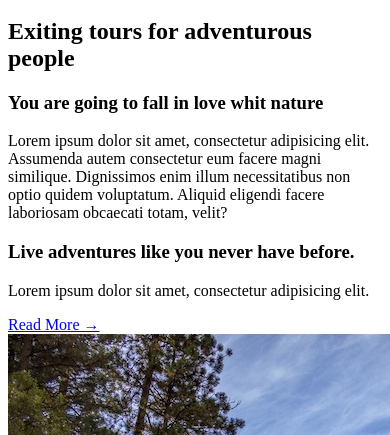
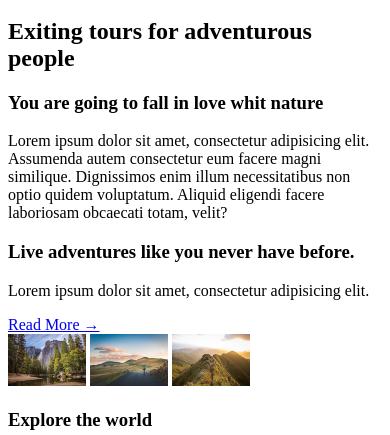
Before and after one commit to cristianvelasquezp/natours, a website: page src/template.html in a window 390 px wide. Shown: the part 409-844 px from the top of the page. Drawn offline with Linux system fonts and the light colour scheme.

Commit message:
Add Responsives images

```diff
--- a/src/css/components/_popup.scss
+++ b/src/css/components/_popup.scss
@@ -54,8 +54,6 @@
     display: table-cell;
     vertical-align: middle;
     padding: 2rem 4rem;
-
-    g
   }
 
   &__text {
--- a/src/template.html
+++ b/src/template.html
@@ -68,9 +68,24 @@
             </div>
             <div class="col-1-of-2">
                 <div class="composition">
-                    <img src="img/nat-1-large.jpg" alt="Photo-1" class="composition__photo composition__photo--p1">
-                    <img src="img/nat-2-large.jpg" alt="Photo-2" class="composition__photo composition__photo--p2">
-                    <img src="img/nat-3-large.jpg" alt="Photo-3" class="composition__photo composition__photo--p3">
+                    <img srcset="img/nat-1.jpg 300w, img/nat-1-large.jpg 1000w"
+                         sizes="(max-width: 56.25em) 20vw, (max-width: 37.5em) 30vw, 300px"
+                         alt="Photo 1"
+                         class="composition__photo composition__photo--p1"
+                         src="img/nat-1-large.jpg">
+
+                    <img srcset="img/nat-2.jpg 300w, img/nat-2-large.jpg 1000w"
+                         sizes="(max-width: 56.25em) 20vw, (max-width: 37.5em) 30vw, 300px"
+                         alt="Photo 2"
+                         class="composition__photo composition__photo--p2"
+                         src="img/nat-2-large.jpg">
+
+                    <img srcset="img/nat-3.jpg 300w, img/nat-3-large.jpg 1000w"
+                         sizes="(max-width: 56.25em) 20vw, (max-width: 37.5em) 30vw, 300px"
+                         alt="Photo 3"
+                         class="composition__photo composition__photo--p3"
+                         src="img/nat-3-large.jpg">
+
                 </div>
             </div>
         </div>
@@ -315,7 +330,10 @@
 </main>
 <footer class="footer">
     <div class="footer__logo-box">
-        <img src="img/logo-green-2x.png" alt="logo" class="footer__logo">
+        <picture class="footer__logo">
+            <source srcset="img/logo-green-small-1x.png 1x, img/logo-green-small-2x.png 2x" media="(max-width: 37.5em)">
+            <img srcset="img/logo-green-2x.png 1x, img/logo-green-2x.png 2x" alt="logo" src="img/logo-green-2x.png">
+        </picture>
     </div>
     <div class="row">
         <div class="col-1-of-2">
```
Also changed, not shown: dist/index.html, dist/logo-green-small-1x.010aa7fb531ef6cc8e42.png (added), dist/logo-green-small-2x.de221e6e59f7f455c7bf.png (added), dist/nat-1.0e0a34b98e39ada99a66.jpg (added), dist/nat-2.e2a50751c4a3cb86f2e1.jpg (added), dist/nat-3.5eff150a33b806a1fb32.jpg (added), 2 other files.
